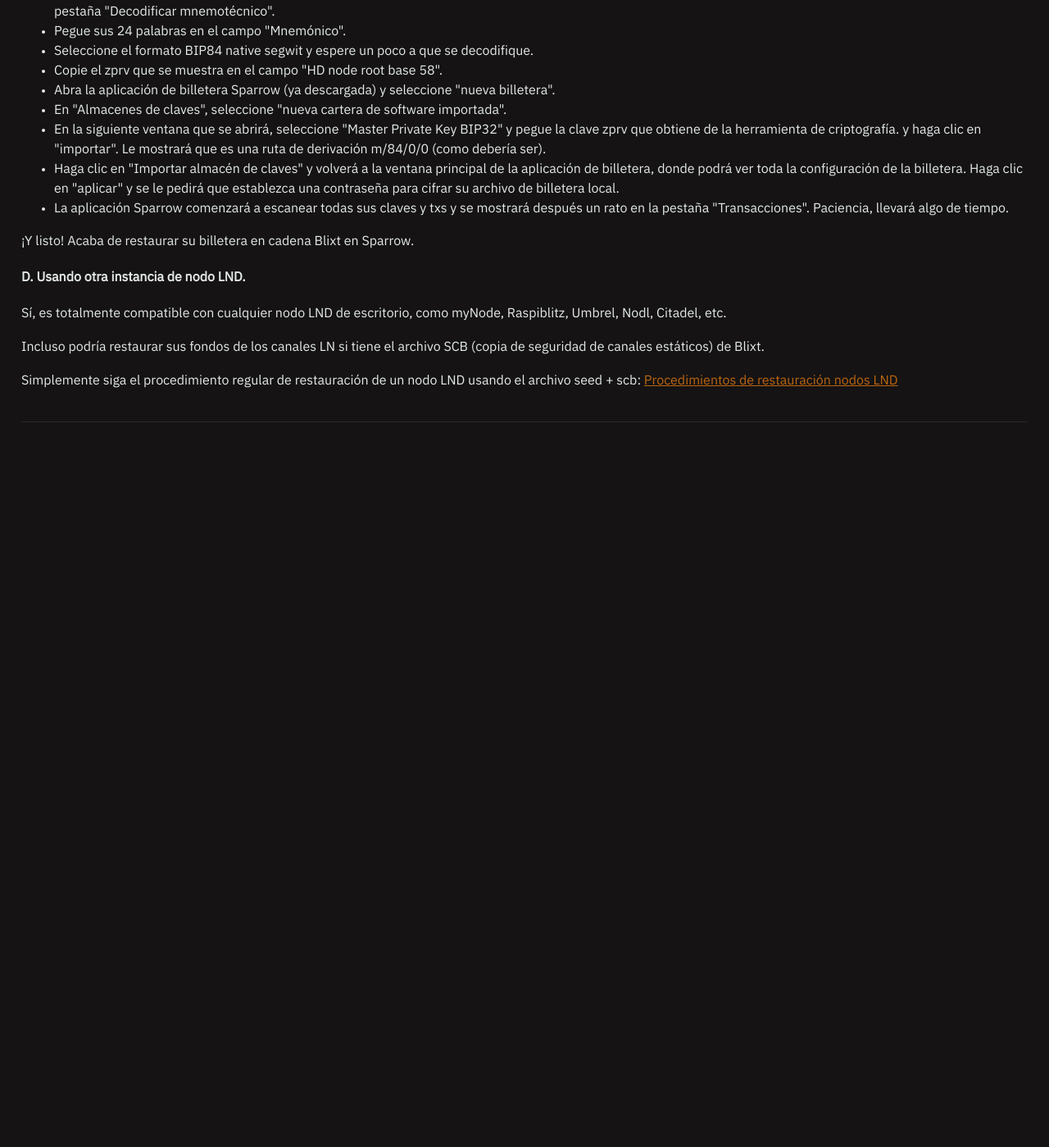
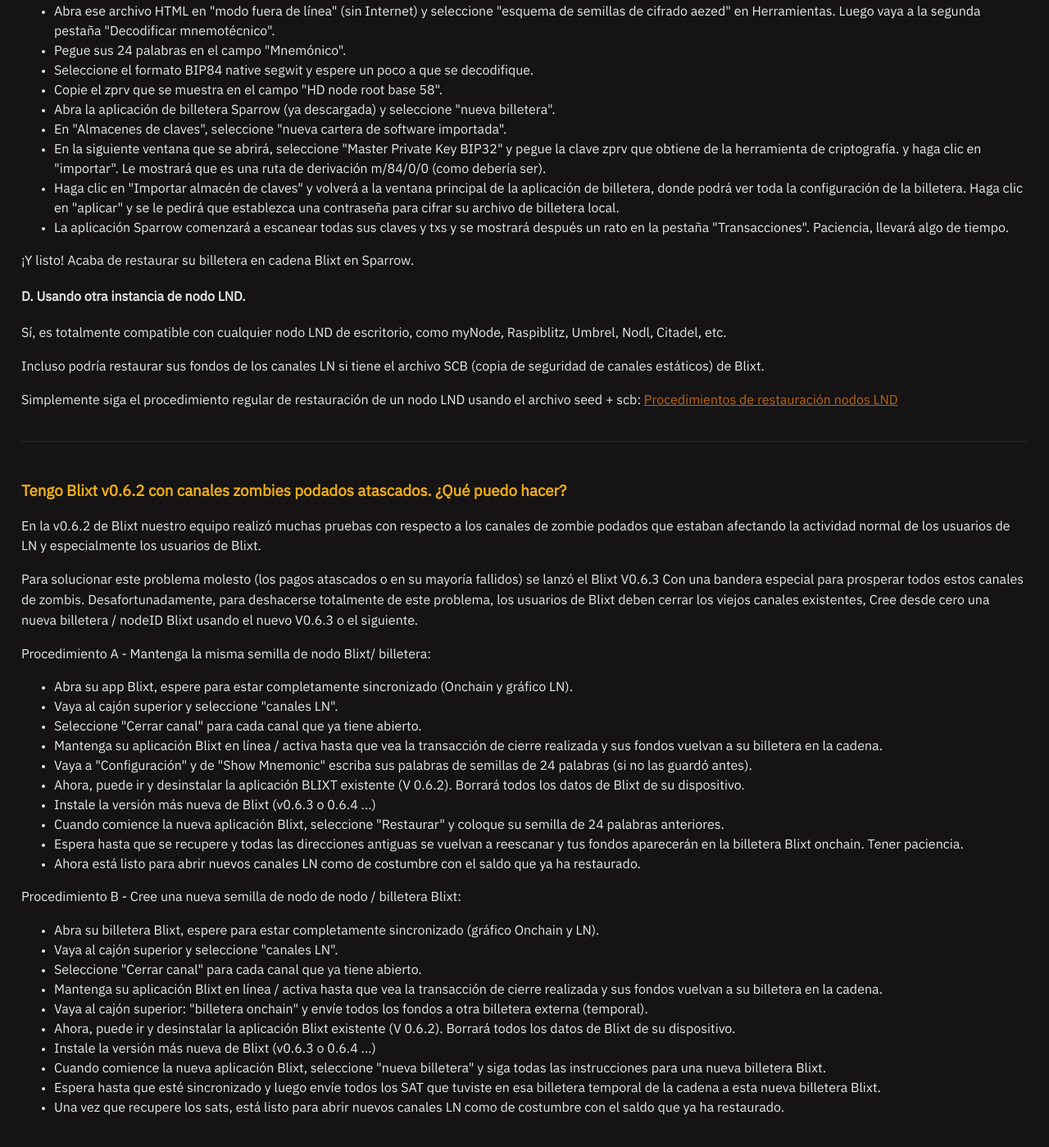
Before and after one commit to BlixtWallet/blixtwallet.github.io, a Jekyll site: the page built from faq_es.html, in a window 1280 px wide and 1400 px high, scrolled down 11075 px. Shown: the whole window at 82% size. Built offline with Jekyll 4.4.1, drawn with Linux system fonts in a browser that asks for light colours; before the commit the page ends 11638 px from its top, so only the background shows below that; some of the changed text lies outside the part shown.

Commit message:
add new faq zombies in ES

```diff
--- a/faq_es.html
+++ b/faq_es.html
@@ -41,6 +41,7 @@
       <li><a href="#nodo-personal-config">Tengo un canal con mi nodo personal, pero aparece "no se encontró ninguna ruta". ¿Qué puedo hacer?</a></li>
       <li><a href="#cerrar-canales">¿Cuál sería el procedimiento para cerrar canales con un nodo par?</a></li>
       <li><a href="#restaurar-externo">¿Puedo restaurar mi billetera Blixt en otra aplicación?</a></li>
+      <li><a href="#pruned-zombies">Tengo Blixt v0.6.2 con canales zombies podados atascados. ¿Qué puedo hacer?</a></li>
     </ul>
   </section>
   <section id="que-es-ln">
@@ -459,4 +460,40 @@
         <a href="https://www.lightningnode.info/recovery/lndrecovery">Procedimientos de restauración nodos LND</a></p>
   </section>
 
+  <section id="pruned-zombies">
+    <h3>Tengo Blixt v0.6.2 con canales zombies podados atascados. ¿Qué puedo hacer?</h3>
+    <p>En la v0.6.2 de Blixt nuestro equipo realizó muchas pruebas con respecto a los canales de zombie podados
+      que estaban afectando la actividad normal de los usuarios de LN y especialmente los usuarios de Blixt.</p>
+   <p>Para solucionar este problema molesto (los pagos atascados o en su mayoría fallidos) se lanzó el Blixt V0.6.3
+      Con una bandera especial para prosperar todos estos canales de zombis.
+      Desafortunadamente, para deshacerse totalmente de este problema, los usuarios de Blixt deben cerrar los viejos canales existentes,
+      Cree desde cero una nueva billetera / nodeID Blixt usando el nuevo V0.6.3 o el siguiente.</p>
+   <p> Procedimiento A - Mantenga la misma semilla de nodo Blixt/ billetera: </p>
+   <ul>
+     <li>Abra su app Blixt, espere para estar completamente sincronizado (Onchain y gráfico LN).</li>
+     <li>Vaya al cajón superior y seleccione "canales LN".</li>
+     <li>Seleccione "Cerrar canal" para cada canal que ya tiene abierto.</li>
+     <li>Mantenga su aplicación Blixt en línea / activa hasta que vea la transacción de cierre realizada y sus fondos vuelvan a su billetera en la cadena.</li>
+     <li>Vaya a "Configuración" y de "Show Mnemonic" escriba sus palabras de semillas de 24 palabras (si no las guardó antes).</li>
+     <li>Ahora, puede ir y desinstalar la aplicación BLIXT existente (V 0.6.2). Borrará todos los datos de Blixt de su dispositivo.</li>
+     <li>Instale la versión más nueva de Blixt (v0.6.3 o 0.6.4 ...)</li>
+     <li>Cuando comience la nueva aplicación Blixt, seleccione "Restaurar" y coloque su semilla de 24 palabras anteriores.</li>
+     <li>Espera hasta que se recupere y todas las direcciones antiguas se vuelvan a reescanar y tus fondos aparecerán en la billetera Blixt onchain. Tener paciencia.</li>
+     <li>Ahora está listo para abrir nuevos canales LN como de costumbre con el saldo que ya ha restaurado.</li>
+   </ul>
+   <p>Procedimiento B - Cree una nueva semilla de nodo de nodo / billetera Blixt:</p>
+   <ul>
+     <li>Abra su billetera Blixt, espere para estar completamente sincronizado (gráfico Onchain y LN).</li>
+     <li>Vaya al cajón superior y seleccione "canales LN".</li>
+     <li>Seleccione "Cerrar canal" para cada canal que ya tiene abierto.</li>
+     <li>Mantenga su aplicación Blixt en línea / activa hasta que vea la transacción de cierre realizada y sus fondos vuelvan a su billetera en la cadena.</li>
+     <li>Vaya al cajón superior: "billetera onchain" y envíe todos los fondos a otra billetera externa (temporal).</li>
+     <li>Ahora, puede ir y desinstalar la aplicación Blixt existente (V 0.6.2). Borrará todos los datos de Blixt de su dispositivo.</li>
+     <li>Instale la versión más nueva de Blixt (v0.6.3 o 0.6.4 ...)</li>
+     <li>Cuando comience la nueva aplicación Blixt, seleccione "nueva billetera" y siga todas las instrucciones para una nueva billetera Blixt.</li>
+     <li>Espera hasta que esté sincronizado y luego envíe todos los SAT que tuviste en esa billetera temporal de la cadena a esta nueva billetera Blixt.</li>
+     <li>Una vez que recupere los sats, está listo para abrir nuevos canales LN como de costumbre con el saldo que ya ha restaurado.</li>
+   </ul>
+ </section>
+
 </article>
```
